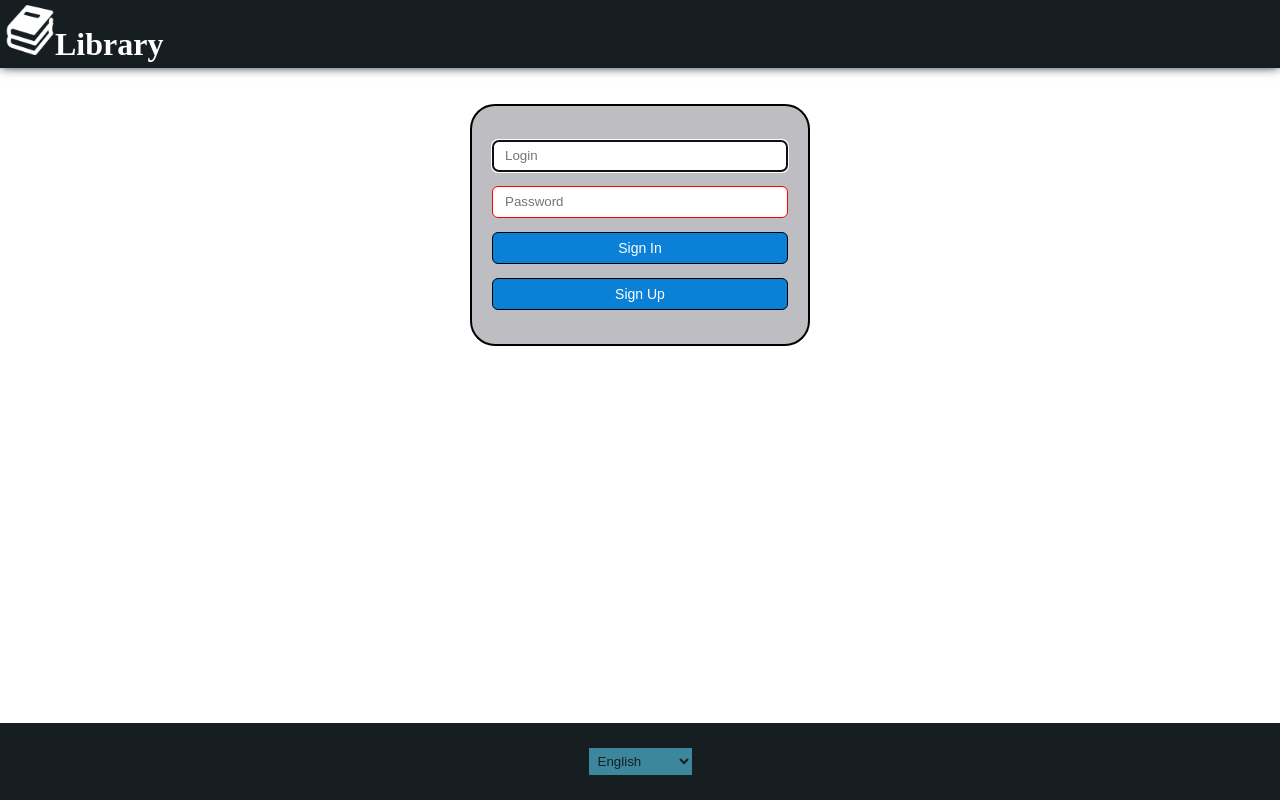
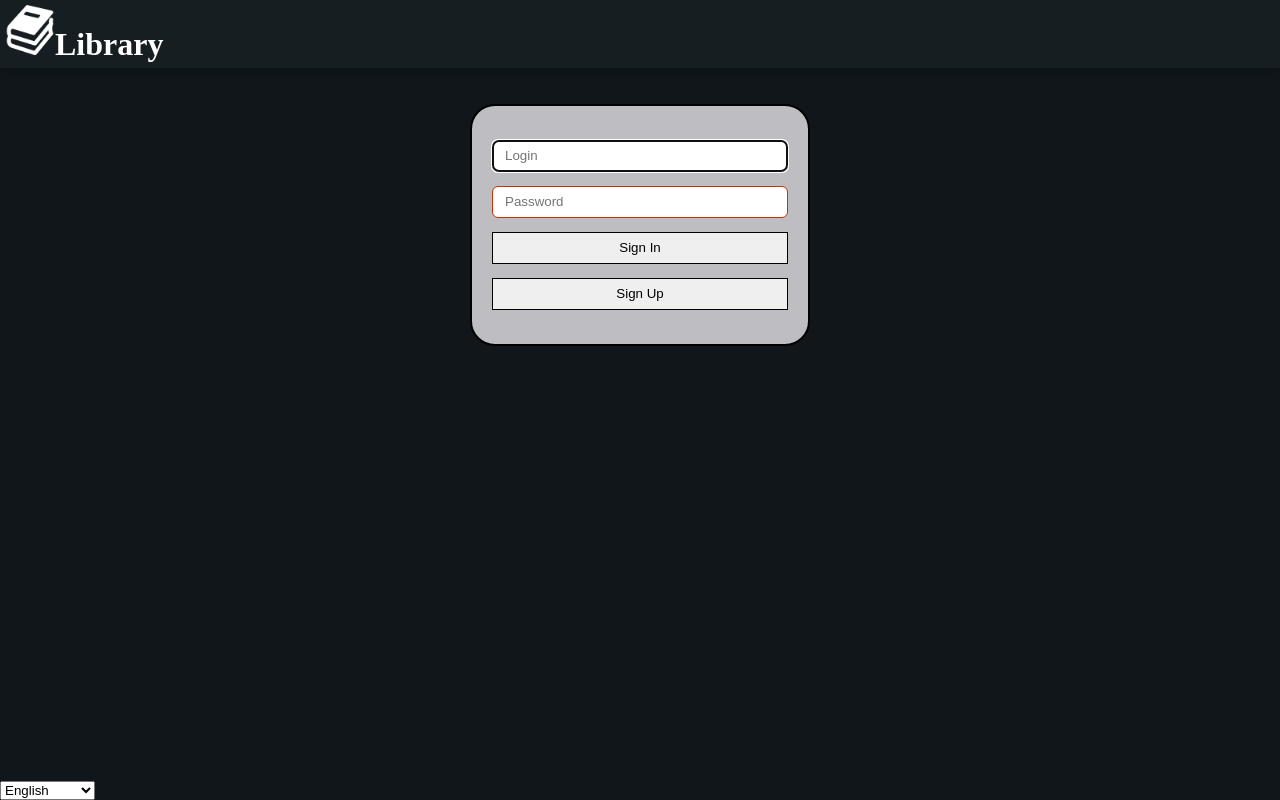
Before and after one commit to SirJohanot/library-react, a React (Create React App) app: page /sign-in in a window 1280 px wide. Built offline with nearby package versions, Linux system fonts and the light colour scheme.

Commit message:
added new styles

```diff
--- a/src/assets/global.css
+++ b/src/assets/global.css
@@ -1,3 +1,14 @@
+:root {
+  --color_background: #101619;
+  --color_background_light: #171e21;
+  --color_link: #3c879c;
+  --color_link_hover: #5ff5ff;
+  --color_dark_text: #aab3b6;
+  --color_button_text: #161e21;
+  --color_danger: #cc3000;
+  --color_border: #2d3437;
+}
+
 * {
   box-sizing: border-box;
 }
@@ -24,8 +35,8 @@ body {
 }
 
 body {
-  color: #000000;
-  background-color: #ffffff;
+  color: white;
+  background-color: var(--color_background);
 }
 
 html::-webkit-scrollbar {
@@ -56,13 +67,12 @@ a>button {
   margin: 0
 }
 
-button,
-input[type="submit"] {
-  color: #ffffff;
-  background-color: #0a80d7;
-  border-radius: 6px;
+.btn {
+  color: var(--color_button_text);
+  background-color: var(--color_link);
+  border: 1px solid transparent;
+  border-radius: 2px;
   cursor: pointer;
-  border: 1px solid white;
   font-size: 14px;
 }
 
@@ -75,6 +85,14 @@ button[disabled],
 input[type="submit"][disabled] {
   cursor: not-allowed;
   opacity: .65;
+}
+
+.link {
+  color: var(--color_link);
+}
+
+.link:hover {
+  color: var(--color_link_hover);
 }
 
 form input,
@@ -90,20 +108,20 @@ form button {
 }
 
 .field-error {
-  color: red;
+  color: var(--color_danger);
 }
 
 .error-message {
   text-align: center;
-  color: red;
+  color: var(--color_danger);
 }
 
 .red-border {
-  border-color: red;
+  border-color: var(--color_danger);
 }
 
 .red {
-  background-color: #c0250e;
+  background-color: var(--color_danger);
 }
 
 .green {
@@ -139,7 +157,7 @@ header {
   position: fixed;
   display: flex;
   width: 100%;
-  background-color: #171e21;
+  background-color: var(--color_background_light);
   color: white;
   padding: 5px;
   box-shadow: 0 0 10px -1px #071013;
@@ -171,6 +189,10 @@ header .menu li {
   align-items: center;
 }
 
+header .menu li.separator {
+  border-left: 1px solid var(--color_border);
+}
+
 .category {
   display: flex;
   flex-direction: row;
@@ -191,7 +213,7 @@ header .menu li {
 }
 
 .sign-out-button>svg {
-  fill: #3c879c;
+  fill: var(--color_link);
   transition: fill .5s ease-out;
 }
 
@@ -201,62 +223,6 @@ header .menu li {
 
 .sign-out-button:hover>svg {
   fill: #5ff5ff;
-}
-
-/* Navigation */
-nav {
-  display: flex;
-  width: 100%;
-  height: auto;
-  margin: 0;
-  margin-top: 68px;
-  padding: 0;
-  background-color: #b4b6c0;
-  border-bottom: 3px solid rgba(49, 44, 44, 0.55);
-}
-
-nav * {
-  flex-grow: 1;
-  display: block;
-  min-height: 40px;
-  background: none;
-  border-radius: 0;
-  border: none;
-  border-left: 1px solid rgba(0, 0, 0, 0.164);
-  border-right: 1px solid rgba(0, 0, 0, 0.164);
-  color: black;
-  margin: 0;
-  font-size: 24px;
-}
-
-/* Footer */
-footer {
-  background-color: #171e21;
-  padding: 25px 15px;
-}
-
-footer select {
-  display: block;
-  margin: auto;
-  background-color: #3c879c;
-  color: #161e21;
-  cursor: pointer;
-  border: 0;
-  outline: 0;
-  transition: color .3s ease, background .3s ease, box-shadow .3s ease;
-  padding: 5px;
-}
-
-footer select:hover {
-  background-color: #5ff5ff;
-}
-
-footer select option {
-  background-color: #171e21;
-  color: #aab3b6;
-  padding: 5px;
-  border: 0;
-  outline: 0;
 }
 
 /* Pagination */
@@ -413,16 +379,4 @@ footer select option {
     width: 95%;
   }
 
-  /* Navigation */
-  nav {
-    display: block;
-    border-bottom: none;
-  }
-
-  nav * {
-    border-right: none;
-    border-bottom: 1px solid rgba(0, 0, 0, 0.164);
-    width: 100%;
-  }
-
 }
```
